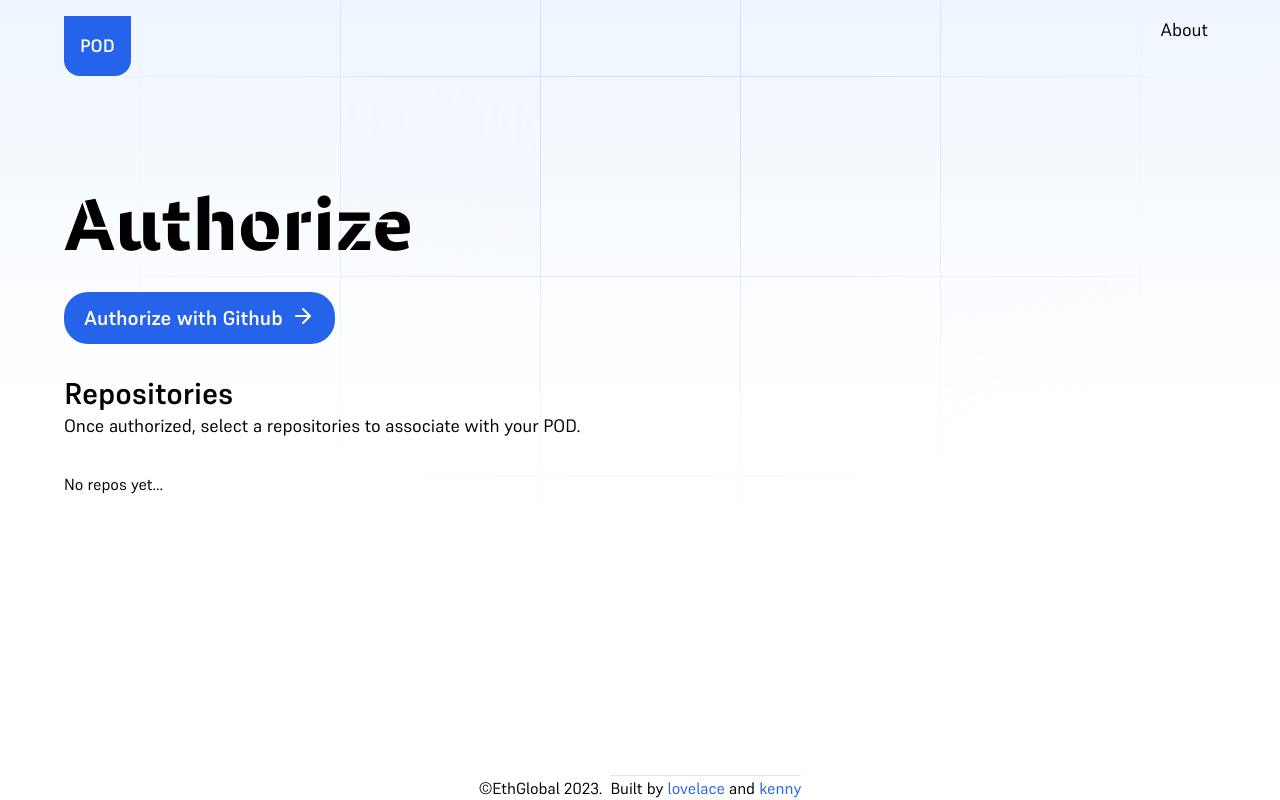
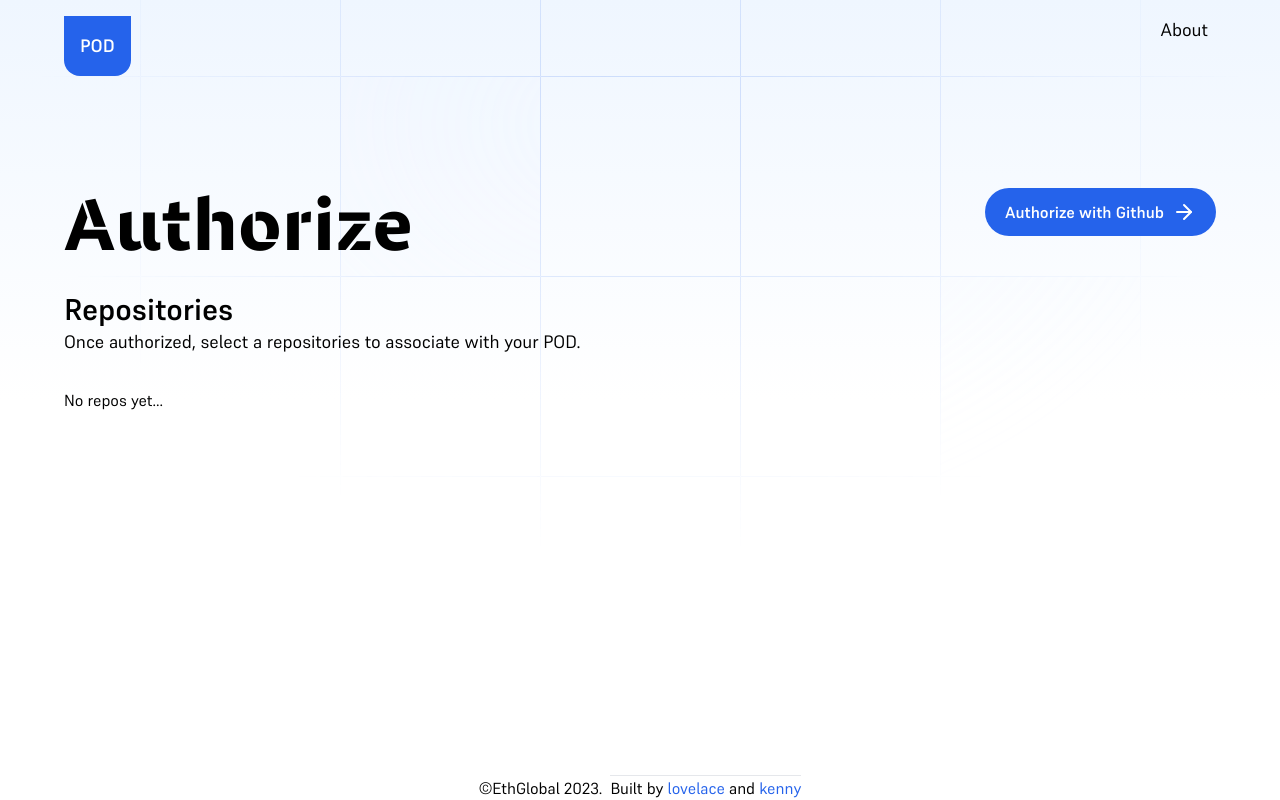
Before and after one commit to adeleke5140/pod-frontend, a Next.js app: page /home in a window 1280 px wide. Built offline with nearby package versions, Linux system fonts and the light colour scheme.

Commit message:
fix: add conditional check

```diff
--- a/src/pages/home.tsx
+++ b/src/pages/home.tsx
@@ -43,8 +43,8 @@ const Home: NextPage = () => {
     let isMounted = true;
     if (isMounted) {
       void (async () => {
-        if (!token) {
-          code && (await fetchAccessToken());
+        if (!token && code) {
+          await fetchAccessToken();
         }
         token && (await fetchRepos());
       })();
@@ -74,13 +74,13 @@ const Home: NextPage = () => {
           <h1 className="font-bespoke text-7xl font-bold">
             {code ? "Welome to POD!" : "Authorize"}
           </h1>
-          <div className="flex gap-4">
+          <div className="absolute right-0 flex gap-4">
             <a
               href={redirectURL}
               className={`${
                 // eslint-disable-next-line @typescript-eslint/restrict-template-expressions
                 code ? "pointer-events-none" : null
-              } group flex cursor-pointer gap-2 self-start rounded-3xl bg-blue-600 px-5 py-3 text-xl font-semibold text-white transition-colors ease-out hover:bg-blue-700 disabled:opacity-50`}
+              } text-md group flex cursor-pointer gap-2 self-start rounded-3xl bg-blue-600 px-5 py-3 font-semibold text-white transition-colors ease-out hover:bg-blue-700 disabled:opacity-50`}
             >
               {code ? "Authorized" : "Authorize with Github"}
               {!code ? (
@@ -92,7 +92,7 @@ const Home: NextPage = () => {
             {code && (
               <button
                 onClick={clearCode}
-                className="group flex cursor-pointer gap-2 self-start rounded-3xl bg-red-500 px-5 py-3 text-xl font-semibold text-white transition-colors ease-out hover:bg-red-600 disabled:opacity-50"
+                className="text-md group flex cursor-pointer gap-2 self-start rounded-3xl bg-red-500 px-5 py-3 font-semibold text-white transition-colors ease-out hover:bg-red-600 disabled:opacity-50"
               >
                 Disconnect
               </button>
```
